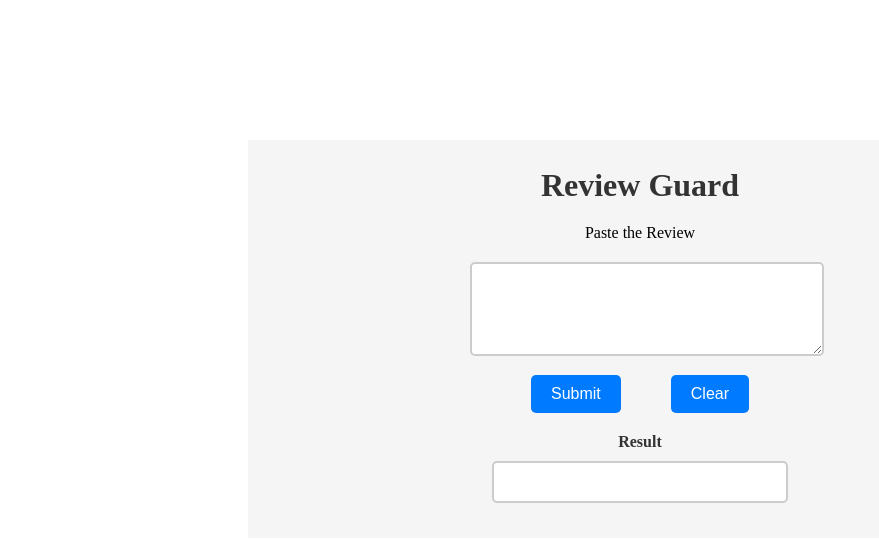
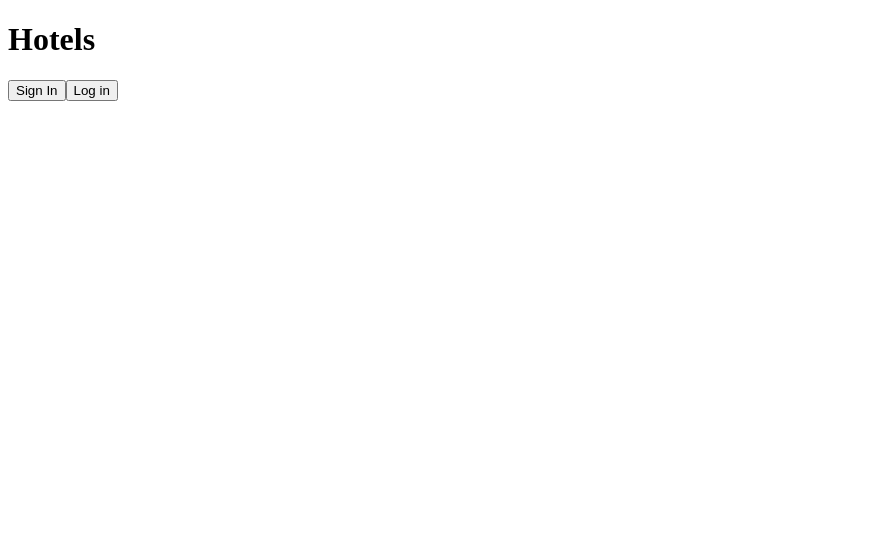
Before and after one commit to sachithrakalani/Final_Year_Project, a React (Vite) app: page / in a window 1280 px wide. Shown: the top 542 px of the page, without its empty margins (0-879 px from the left). Built offline with nearby package versions, Linux system fonts and the light colour scheme.

Commit message:
Create hotel home page header

```diff
--- a/src/App.jsx
+++ b/src/App.jsx
@@ -1,9 +1,11 @@
+import HotelHomePageHeader from "./component/HotelHomePageHeader";
 import ReviewHomePage from "./component/ReviewHomePage";
 
 function App() {
   return (
     <div className="App">
-      <ReviewHomePage />
+      {/* <ReviewHomePage /> */}
+      <HotelHomePageHeader />
     </div>
   );
 }
--- /dev/null
+++ b/src/component/HotelHomePageHeader.jsx
@@ -0,0 +1,13 @@
+export default function HotelHomePageHeader() {
+  return (
+    <div>
+      <header>
+        <div >
+          <h1 >Hotels</h1>
+          <button >Sign In</button>
+          <button >Log in</button>
+        </div>
+      </header>
+    </div>
+  );
+}
```
